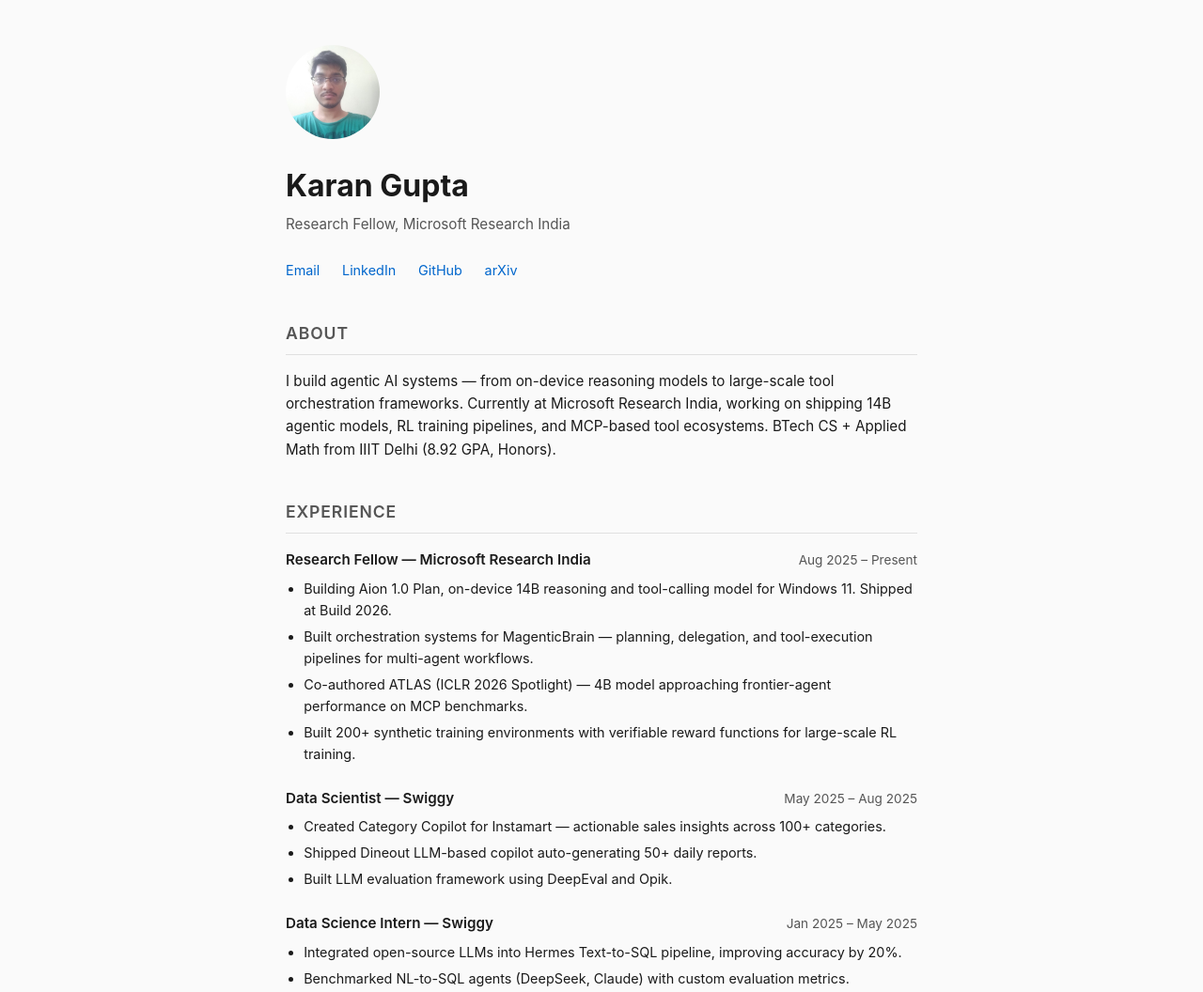
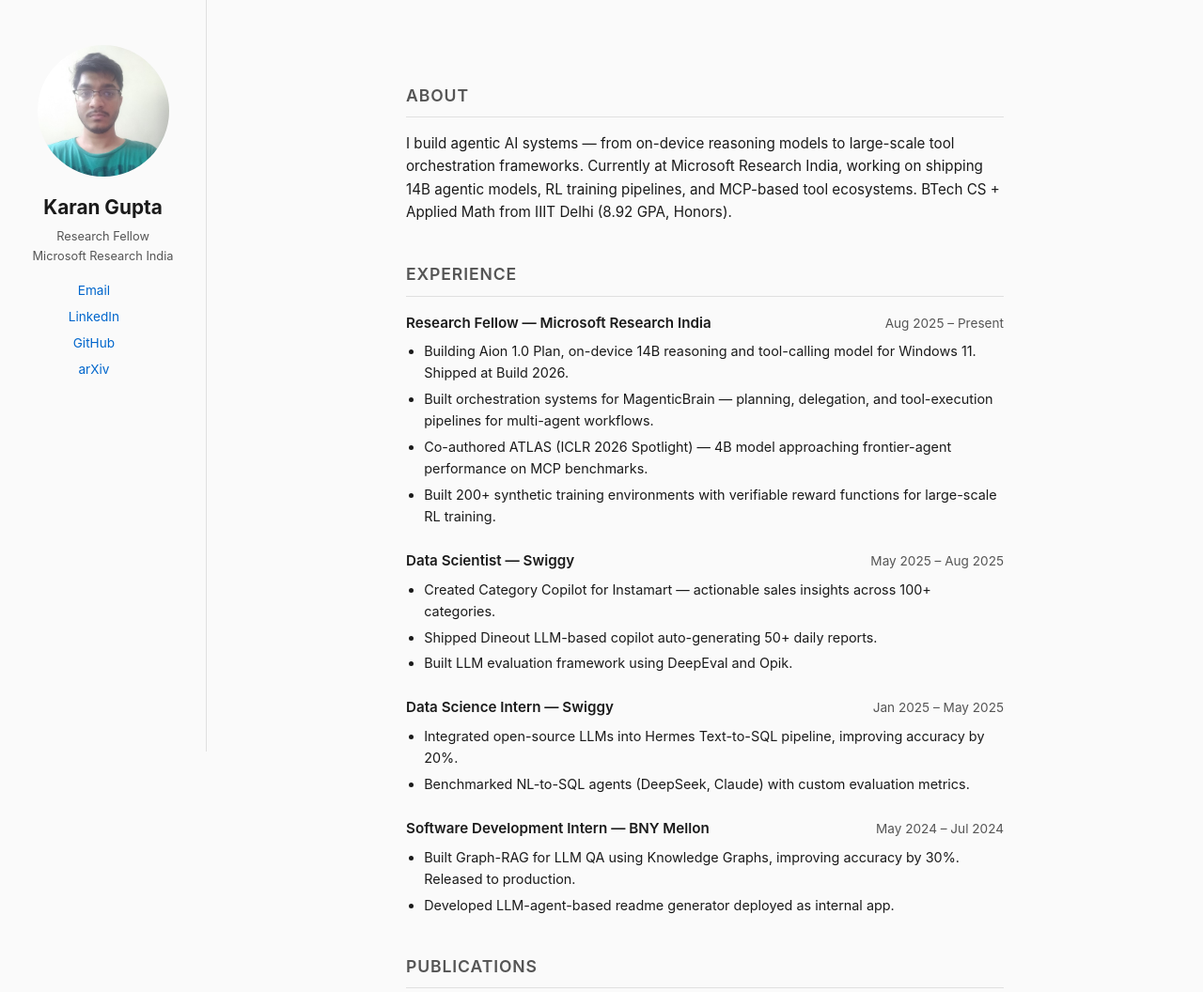
Before and after one commit to Shadowking912/Shadowking912.github.io, a plain HTML site: page index.html in a window 1280 px wide. Shown: the top 1056 px of the page at 94% size. Drawn offline with Linux system fonts and the light colour scheme.

Commit message:
Refactor index.html for sidebar layout and styling

```diff
--- a/index.html
+++ b/index.html
@@ -29,9 +29,43 @@
             background: var(--bg);
             color: var(--text);
             line-height: 1.6;
-            max-width: 720px;
+            display: flex;
+            min-height: 100vh;
+        }
+        .sidebar {
+            width: 220px;
+            position: sticky;
+            top: 0;
+            height: 100vh;
+            padding: 3rem 1.5rem;
+            display: flex;
+            flex-direction: column;
+            align-items: center;
+            text-align: center;
+            border-right: 1px solid var(--border);
+            flex-shrink: 0;
+        }
+        .sidebar img {
+            width: 140px;
+            height: 140px;
+            border-radius: 50%;
+            object-fit: cover;
+            margin-bottom: 1rem;
+        }
+        .sidebar h1 { font-size: 1.3rem; margin-bottom: 0.3rem; }
+        .sidebar .subtitle { font-size: 0.8rem; margin-bottom: 1rem; }
+        .sidebar .links { display: flex; flex-direction: column; gap: 0.4rem; }
+        .sidebar .links a { font-size: 0.85rem; }
+        .main {
+            flex: 1;
+            max-width: 700px;
+            padding: 3rem 2rem;
             margin: 0 auto;
-            padding: 3rem 1.5rem;
+        }
+        @media (max-width: 768px) {
+            body { flex-direction: column; }
+            .sidebar { width: 100%; height: auto; position: static; border-right: none; border-bottom: 1px solid var(--border); padding: 2rem 1.5rem; }
+            .main { padding: 1.5rem; }
         }
         a { color: var(--accent); text-decoration: none; }
         a:hover { text-decoration: underline; }
@@ -55,17 +89,18 @@
     </style>
 </head>
 <body>
-    <header>
-        <img src="photo.jpg" alt="Karan Gupta" style="width:100px; height:100px; border-radius:50%; object-fit:cover; margin-bottom:1rem;">
+    <aside class="sidebar">
+        <img src="photo.jpg" alt="Karan Gupta">
         <h1>Karan Gupta</h1>
-        <p class="subtitle">Research Fellow, Microsoft Research India</p>
+        <p class="subtitle">Research Fellow<br>Microsoft Research India</p>
         <div class="links">
             <a href="mailto:gupta.karan1209@gmail.com">Email</a>
             <a href="https://www.linkedin.com/in/karan-gupta-5869a6226/">LinkedIn</a>
             <a href="https://github.com/Shadowking912">GitHub</a>
             <a href="https://arxiv.org/abs/2603.06713">arXiv</a>
         </div>
-    </header>
+    </aside>
+    <main class="main">
 
     <h2>About</h2>
     <p style="font-size:0.95rem;">I build agentic AI systems — from on-device reasoning models to large-scale tool orchestration frameworks. Currently at Microsoft Research India, working on shipping 14B agentic models, RL training pipelines, and MCP-based tool ecosystems. BTech CS + Applied Math from IIIT Delhi (8.92 GPA, Honors).</p>
@@ -253,5 +288,6 @@
     <footer style="margin-top:3rem; padding-top:1rem; border-top:1px solid var(--border); color:var(--muted); font-size:0.8rem;">
         Karan Gupta &middot; 2026
     </footer>
+    </main>
 </body>
 </html>
```
